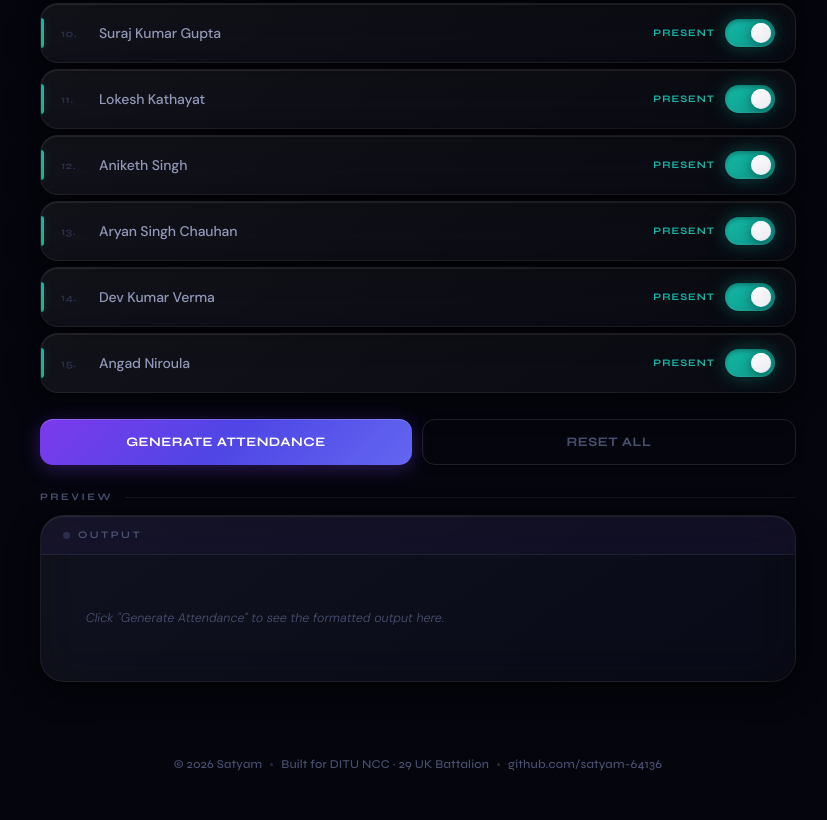
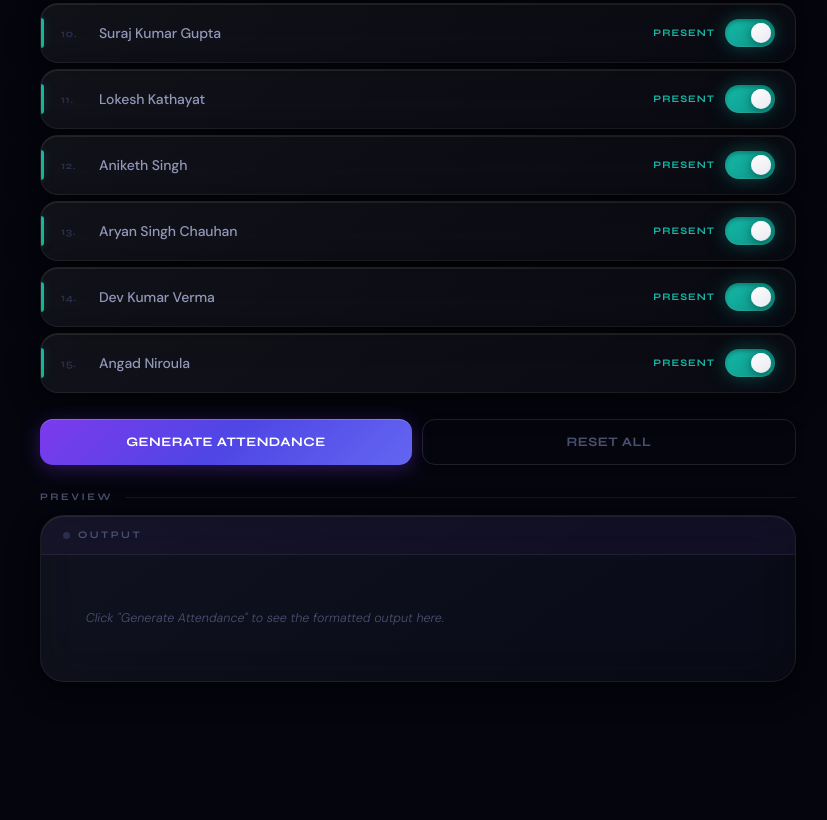
Before and after one commit to satyam-64136/Ncc-Attendence-Maker, a plain HTML site: page ncc_attendance.html in a window 1280 px wide. Shown: the part 1058-1878 px from the top of the page, without its empty margins (222-1049 px from the left). Drawn offline with Linux system fonts and the light colour scheme.

Commit message:
Add files via upload

```diff
--- a/ncc_attendance.html
+++ b/ncc_attendance.html
@@ -820,46 +820,6 @@ header{
   }
 }
 
-
-/* ── Footer ── */
-.site-footer {
-  position: relative; z-index: 1;
-  text-align: center;
-  padding: 0 20px 44px;
-  margin-top: -70px;
-}
-.site-footer .ft-inner {
-  display: inline-flex;
-  align-items: center;
-  justify-content: center;
-  gap: 8px;
-  flex-wrap: wrap;
-}
-.site-footer .ft-inner > * {
-  font-family: 'Syne', sans-serif;
-  font-size: 12px;
-  font-weight: 500;
-  color: var(--t3);
-  letter-spacing: .2px;
-  line-height: 1;
-  white-space: nowrap;
-}
-.site-footer .ft-sep {
-  width: 3px; height: 3px;
-  border-radius: 50%;
-  background: var(--t3);
-  flex-shrink: 0;
-  opacity: .5;
-  align-self: center;
-}
-.site-footer a {
-  color: var(--t3);
-  text-decoration: none;
-  transition: color .3s var(--smooth);
-}
-.site-footer a:hover {
-  color: var(--violet-lt);
-}
 </style>
 </head>
 <body>
@@ -1223,16 +1183,5 @@ document.getElementById('generateBtn').addEventListener('click',()=>{
   box.classList.add('has-content');
 });
 </script>
-
-<!-- Footer -->
-<footer class="site-footer">
-  <div class="ft-inner">
-    <span class="ft-name">© 2026 Satyam</span>
-    <span class="ft-sep"></span>
-    <span class="ft-note">Built for DITU NCC · 29 UK Battalion</span>
-    <span class="ft-sep"></span>
-    <a href="https://github.com/satyam-64136" target="_blank" rel="noopener">github.com/satyam-64136</a>
-  </div>
-</footer>
 </body>
 </html>
```
